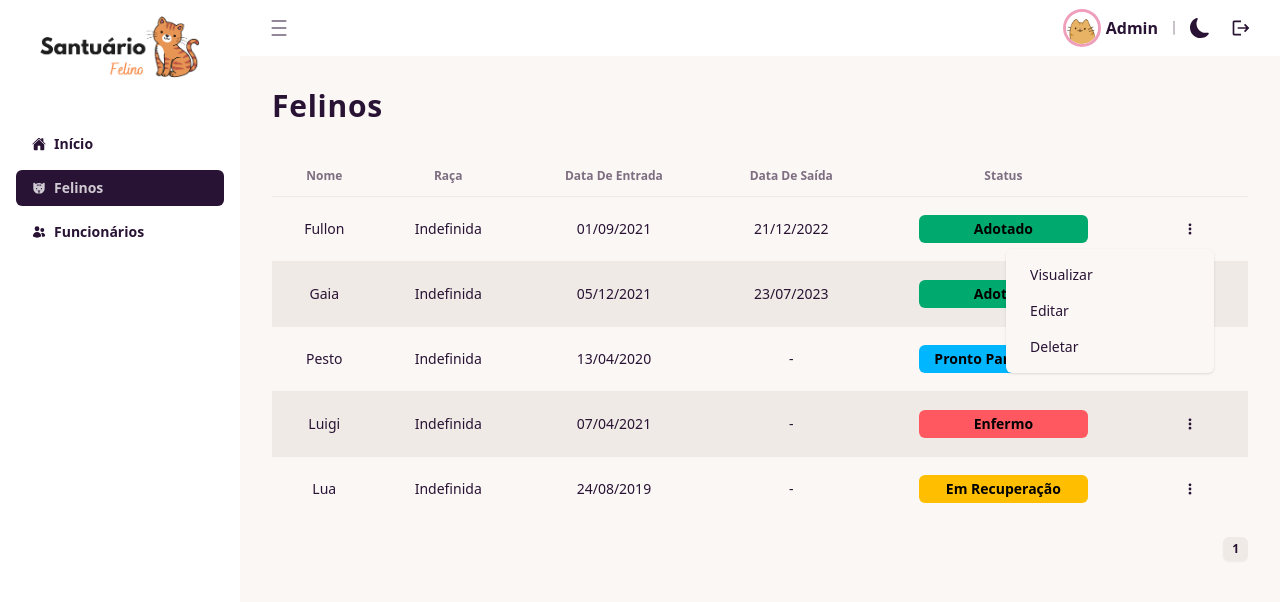
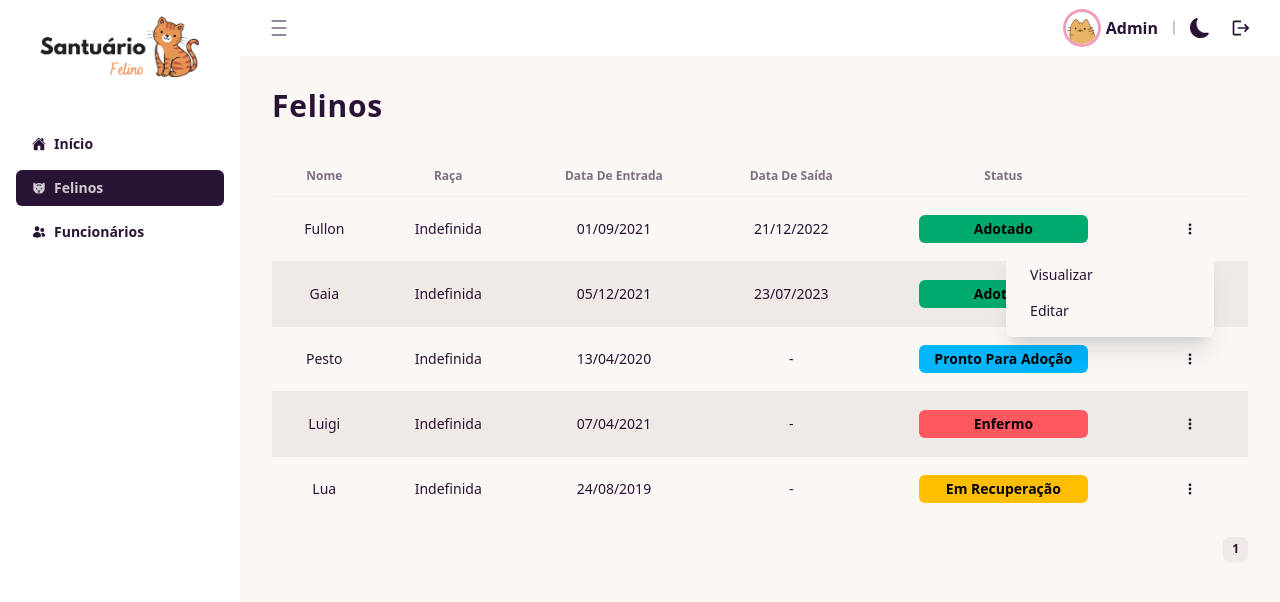
Before and after one commit to dnuneswebdev/santuario-felino, a React (Vite) app: page /cats in a window 1280 px wide. Both pictures are taken after a click on the button 1190 px from the left and 229 px from the top of the page. Shown: the top 602 px of the page. Built offline with nearby package versions, Linux system fonts and the light colour scheme.

Commit message:
Cria componente DropdownItems
Configura lógica de DropdownItems nas páginas Felinos e Funcionários

```diff
--- a/src/components/Dropdown.jsx
+++ b/src/components/Dropdown.jsx
@@ -1,4 +1,4 @@
-function Dropdown({icon}) {
+function Dropdown({icon, dropdownItems = []}) {
   return (
     <div className="dropdown dropdown-end">
       <div
@@ -10,17 +10,15 @@ function Dropdown({icon}) {
       </div>
       <ul
         tabIndex={0}
-        className="dropdown-content menu bg-base-100 rounded-md z-[1] w-52 p-2 shadow"
+        className="dropdown-content menu bg-base-100 rounded-md z-[1] w-52 p-2 shadow-xl"
       >
-        <li>
-          <a>Visualizar</a>
-        </li>
-        <li>
-          <a>Editar</a>
-        </li>
-        <li>
-          <a>Deletar</a>
-        </li>
+        {dropdownItems.map((item) => {
+          return (
+            <li key={item}>
+              <a className="hover:rounded-md"> {item}</a>
+            </li>
+          );
+        })}
       </ul>
     </div>
   );
--- a/src/components/Table.jsx
+++ b/src/components/Table.jsx
@@ -3,7 +3,7 @@ import Dropdown from "./Dropdown";
 import Pagination from "./Pagination";
 import StatusTag from "./StatusTag";
 
-function Table({columns, data, hasActions, statusTag}) {
+function Table({columns, data, hasActions, statusTag, dropdownItems}) {
   const columnKeys = Object.keys(columns);
   const columnValues = Object.values(columns);
 
@@ -36,7 +36,10 @@ function Table({columns, data, hasActions, statusTag}) {
                 })}
                 {hasActions && (
                   <td>
-                    <Dropdown icon={<HiDotsVertical />} />
+                    <Dropdown
+                      icon={<HiDotsVertical />}
+                      dropdownItems={dropdownItems}
+                    />
                   </td>
                 )}
               </tr>
--- a/src/data/cats.js
+++ b/src/data/cats.js
@@ -55,3 +55,5 @@ export const statusTag = {
   Enfermo: "bg-error",
   "Em Recuperação": "bg-warning",
 };
+
+export const dropdownItems = ["Visualizar", "Editar"];
--- a/src/data/employees.js
+++ b/src/data/employees.js
@@ -35,3 +35,5 @@ export const employees = [
     role: "Administrativo",
   },
 ];
+
+export const dropdownItems = ["Visualizar", "Editar", "Deletar"];
--- a/src/pages/Cats.jsx
+++ b/src/pages/Cats.jsx
@@ -1,7 +1,7 @@
 import {useEffect, useState} from "react";
 import SectionTitle from "../components/SectionTitle";
 import Table from "../components/Table";
-import {cats, statusTag, columns} from "../data/cats";
+import {cats, statusTag, columns, dropdownItems} from "../data/cats";
 
 function Cats() {
   const [formatedData, setFormatedData] = useState([]);
@@ -26,6 +26,7 @@ function Cats() {
         data={formatedData}
         hasActions={true}
         statusTag={statusTag}
+        dropdownItems={dropdownItems}
       />
     </>
   );
--- a/src/pages/Employees.jsx
+++ b/src/pages/Employees.jsx
@@ -1,6 +1,6 @@
 import SectionTitle from "../components/SectionTitle";
 import Table from "../components/Table";
-import {employees} from "../data/employees";
+import {employees, dropdownItems} from "../data/employees";
 
 const columns = {
   name: "Nome",
@@ -13,7 +13,12 @@ function Employees() {
   return (
     <>
       <SectionTitle title="Funcionários" />
-      <Table columns={columns} data={employees} hasActions={true} />
+      <Table
+        columns={columns}
+        data={employees}
+        hasActions={true}
+        dropdownItems={dropdownItems}
+      />
     </>
   );
 }
```
